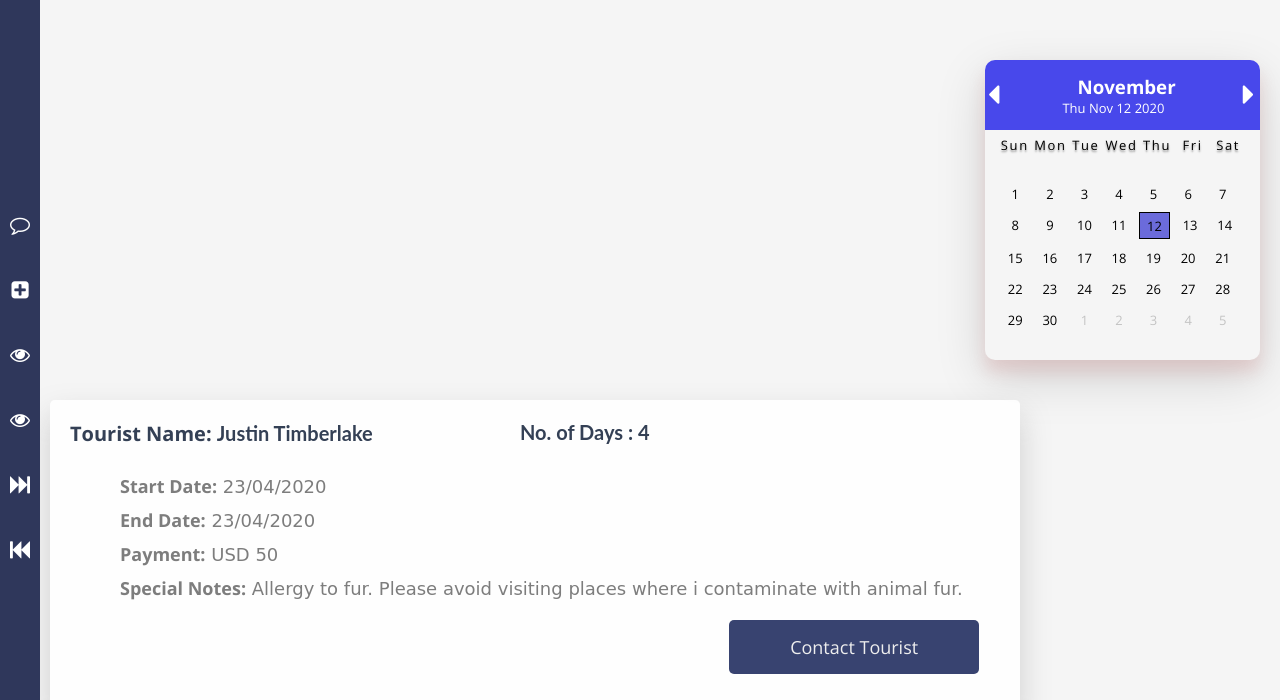
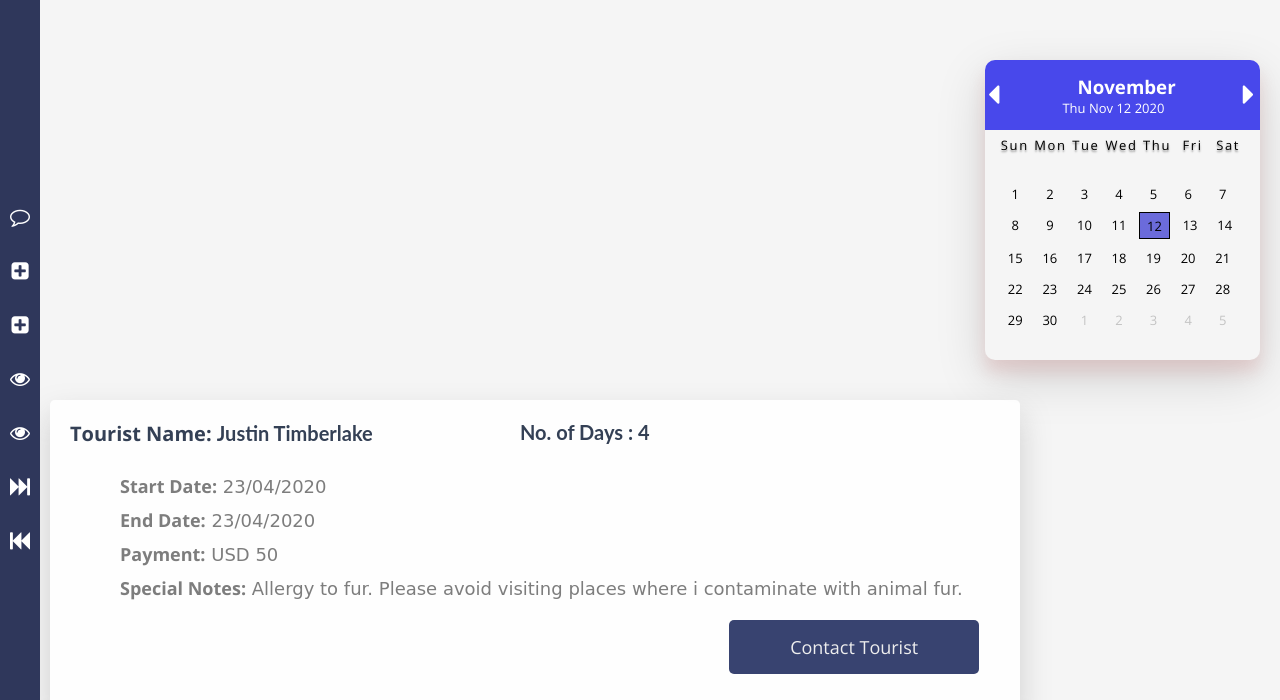
Before and after one commit to Tour-Guide-Project/ceylontrek-3TIER, a PHP site: page /ceylontrek-3tier/guideUpcomingTours.php in a window 1280 px wide. Shown: the part 100-800 px from the top of the page. Run offline with PHP 8.4, Linux system fonts and the light colour scheme.

Commit message:
dinendra - linked pages

```diff
--- a/resources/css/Guidedashboardpage.css
+++ b/resources/css/Guidedashboardpage.css
@@ -111,10 +111,10 @@ a {
     position: relative;
     width: 100%;
     list-style: none;
-    height: 50px;
+    height: 40px;
     font-family: lato;
-    padding-top: 15px;
-    padding-bottom: -15px;
+    padding-top: 7px;
+    padding-bottom: 7px;
 }
 
 .sidebar-menu ul li:hover {
--- a/view/guideUpcomingTours.php
+++ b/view/guideUpcomingTours.php
@@ -21,50 +21,53 @@
                     <img src="../resources/img/reviewimg.jpg" class="profile" >
                     <button class="edit"> Edit Profile</button><br>
                   <div class="sidebar-menu">
-                    <ul>
+                  <ul>
                         <li>
-                            <a href="#">
+                            <a href="Inbox.php">
                                 <span class="menu-icon"><i class="fa fa-comment-o" aria-hidden="true"></i></span>
-                                <spn class="manu-title">Inbox</span>
-                            </a>
-                        </li>
-                        <li>
-                            <a href="#">
-                                <span class="menu-icon"><i class="fa fa-plus-square fa-1x" aria-hidden="true"></i></span>
-                                <spn class="manu-title">Create tour package</span>
+                                <span class="menu-title">Inbox</span>
                             </a>
                         </li>
 
                         <li>
                             <a href="#">
-                                <span class="menu-icon"><i class="fa fa-eye fa-1x" aria-hidden="true"></i></span>
-                                <spn class="manu-title">View My Profile</span>
+                                <span class="menu-icon"><i class="fa fa-plus-square fa-1x" aria-hidden="true"></i></span>
+                                <span class="menu-title">Create Package Profile</span>
                             </a>
                         </li>
 
-
-
-
                         <li>
-                            <a href="#">
-                                <span class="menu-icon"><i class="fa fa-eye fa-1x" aria-hidden="true"></i></span>
-                                <spn class="manu-title">View My Packages</span>
+                            <a href="CreatTourPackagePage.php">
+                                <span class="menu-icon"><i class="fa fa-plus-square fa-1x" aria-hidden="true"></i></span>
+                                <span class="menu-title">Create tour package</span>
                             </a>
                         </li>
 
-
                         <li>
-                            <a href="#">
-                                <span class="menu-icon"><i class="fa fa-fast-forward fa-1x" aria-hidden="true"></i></span>
-                                <spn class="manu-title">Upcoming Tours</span>
+                            <a href="tourGuideProfile.php">
+                                <span class="menu-icon"><i class="fa fa-eye fa-1x" aria-hidden="true"></i></span>
+                                <span class="menu-title">View My Profile</span>
                             </a>
                         </li>
 
+                        <li>
+                            <a href="guideMyPackages.php">
+                                <span class="menu-icon"><i class="fa fa-eye fa-1x" aria-hidden="true"></i></span>
+                                <span class="menu-title">View My Tour Packages</span>
+                            </a>
+                        </li>
 
                         <li>
-                            <a href="#">
+                            <a href="guideUpcomingTours.php">
+                                <span class="menu-icon"><i class="fa fa-fast-forward fa-1x" aria-hidden="true"></i></span>
+                                <span class="menu-title">Upcoming Tours</span>
+                            </a>
+                        </li>
+
+                        <li>
+                            <a href="guideUpcomingTours.php">
                                 <span class="menu-icon"><i class="fa fa-fast-backward fa-1x" aria-hidden="true"></i></span>
-                                <spn class="manu-title">Previous Tours</span>
+                                <span class="menu-title">Previous Tours</span>
                             </a>
                         </li>
                     </ul>
```
Also changed, not shown: view/CreateTourPackagePage.php (+25 -21 lines), view/guideDashboard.php (+7 -6 lines), view/guideMyPackages.php (+25 -21 lines).
